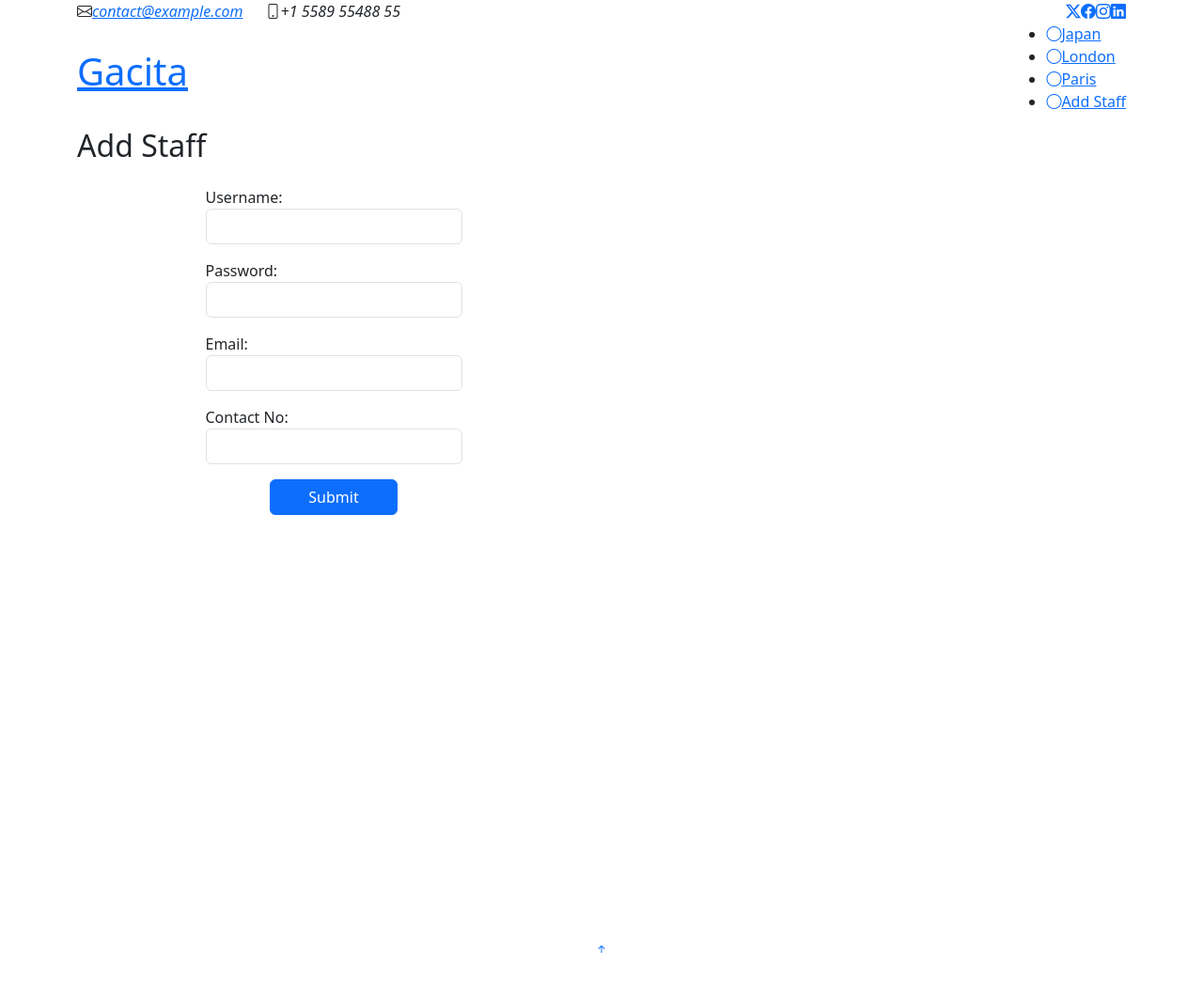
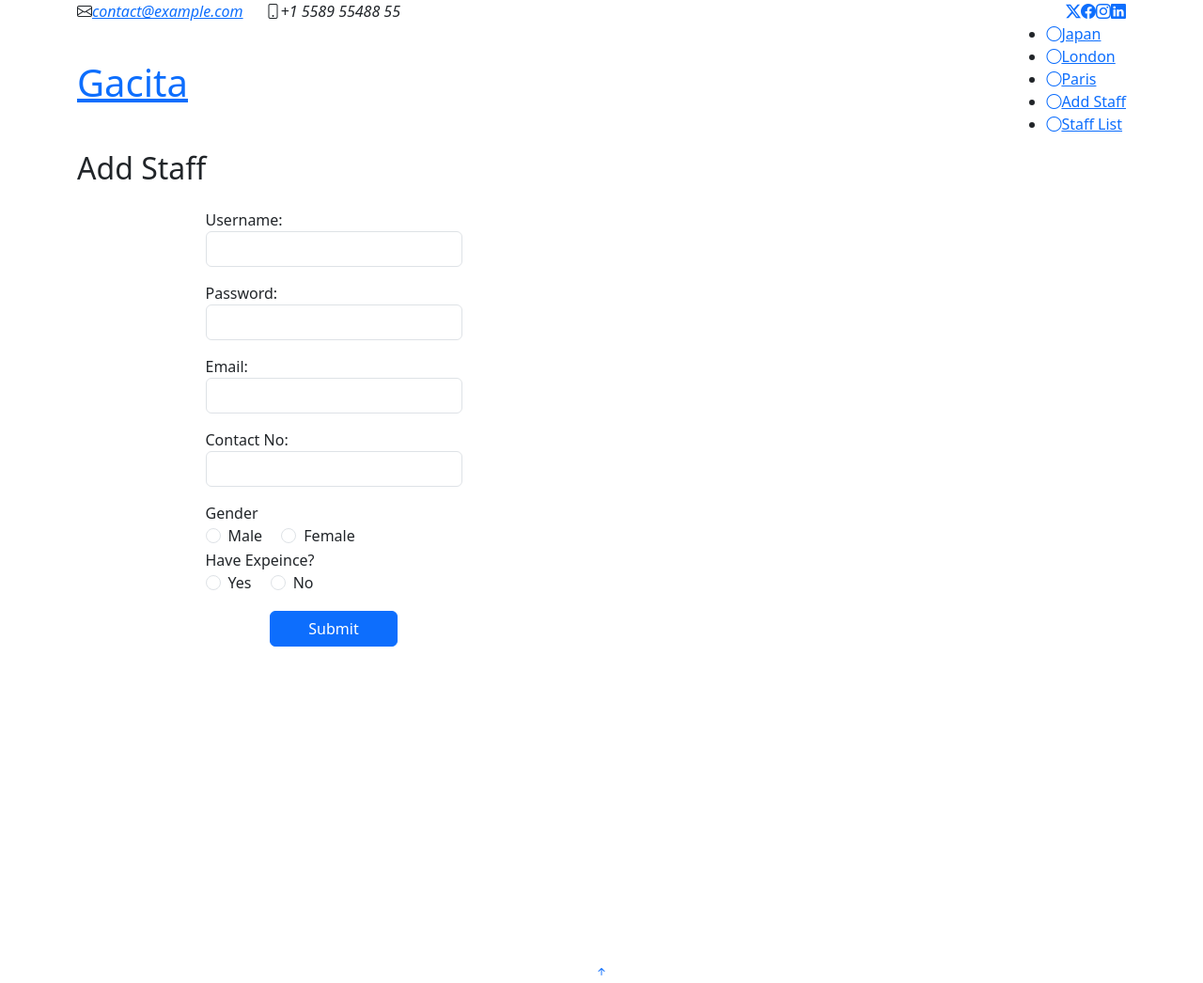
Before and after one commit to Asura23123/Intelegence-System, a PHP site: page /index.php?page=Form in a window 1280 px wide. Shown: the whole page at 94% size. Before the commit the page ends 1014 px from the top, so only its background shows below. Run offline with PHP 8.4, Linux system fonts and the light colour scheme.

Commit message:
mawiwowie

```diff
--- a/Modules/Form.php
+++ b/Modules/Form.php
@@ -8,9 +8,11 @@ if ($_SERVER['REQUEST_METHOD'] == 'POST') {
     $contact_no = $_POST['contact_no'];
     $role = 'staff';
     $created_at = date('Y-m-d H:i:s');
+    $gender = isset($_POST['gender']) ? $_POST['gender'] : '';
+    $experience = isset($_POST['experience']) ? $_POST['experience'] : '';
 
-    $stmt = $con->prepare("INSERT INTO users (username, password, role, email, contact_no, created_at) VALUES (?, ?, ?, ?, ?, ?)");
-    $stmt->bind_param("ssssss", $username, $password, $role, $email, $contact_no, $created_at);
+    $stmt = $con->prepare("INSERT INTO users (username, password, role, email, contact_no, created_at, gender, experience) VALUES (?, ?, ?, ?, ?, ?, ?, ?)");
+    $stmt->bind_param("ssssssss", $username, $password, $role, $email, $contact_no, $created_at, $gender, $experience);
 
     if ($stmt->execute()) {
         echo "New staff added successfully";
@@ -43,7 +45,27 @@ if ($_SERVER['REQUEST_METHOD'] == 'POST') {
             <label>Contact No:</label>
             <input type="text" name="contact_no" class="form-control" required>
         </div>
-
+        <div class="mb-3">
+            <label>Gender</label><br>
+            <div class="form-check form-check-inline">
+                <input class="form-check-input" type="radio" name="gender" id="genderMale" value="Male">
+                <label class="form-check-label" for="genderMale">Male</label>
+            </div>
+            <div class="form-check form-check-inline">
+                <input class="form-check-input" type="radio" name="gender" id="genderFemale" value="Female">
+                <label class="form-check-label" for="genderFemale">Female</label>
+            </div>
+             <div class="mb-3">
+            <label>Have Expeince?</label><br>
+            <div class="form-check form-check-inline">
+                <input class="form-check-input" type="radio" name="experience" id="experienceYes" value="Yes">
+                <label class="form-check-label" for="experienceYes">Yes</label>
+            </div>
+            <div class="form-check form-check-inline">
+                <input class="form-check-input" type="radio" name="experience" id="experienceNo" value="No">
+                <label class="form-check-label" for="experienceNo">No</label>
+            </div>
+        </div>
         <div class="text-center">
             <button type="submit" class="btn btn-primary w-50" id="submitMembershipForm">Submit</button>
         </div>
--- a/index.php
+++ b/index.php
@@ -87,6 +87,11 @@
                   <i class="bi bi-circle"></i><span>Add Staff</span>
                 </a>
               </li>
+               <li>
+                <a href="index.php?page=Staff" class="<?php echo ($_GET['page'] ?? '') === 'Staff' ? 'active': '';  ?>">
+                  <i class="bi bi-circle"></i><span>Staff List</span>
+                </a>
+              </li>
 
           </ul>
           <i class="mobile-nav-toggle d-xl-none bi bi-list"></i>
@@ -123,6 +128,9 @@
                     case'Form':
                     include 'Modules/Form.php';
                     break;
+                    case'Staff':
+                    include 'Modules/Staff.php';
+                    break;
 
         }
       }
```
Also changed, not shown: DatabaSE/users.sql (added, +80 -0 lines), Modules/Staff.php (added, +43 -0 lines).
